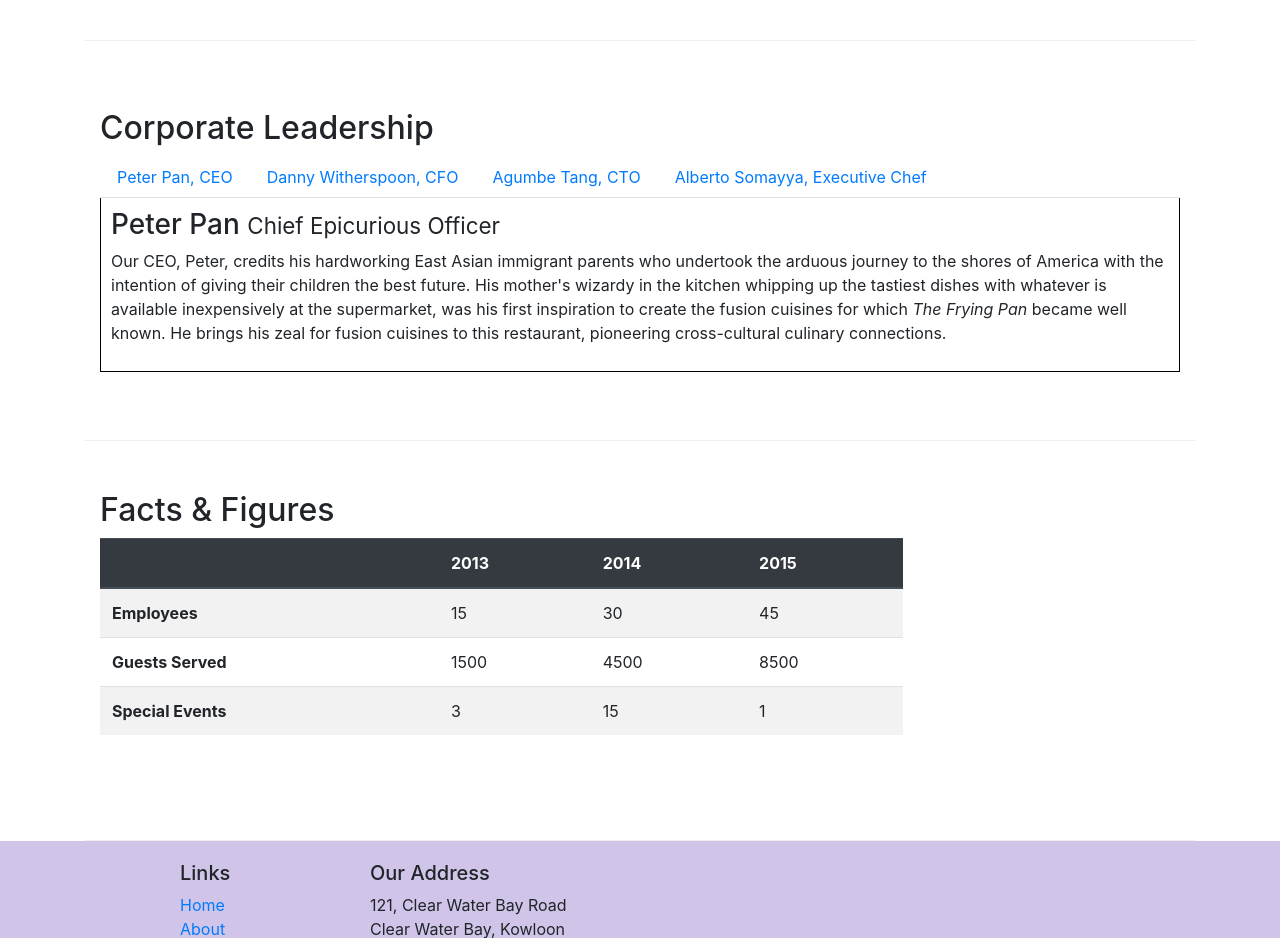
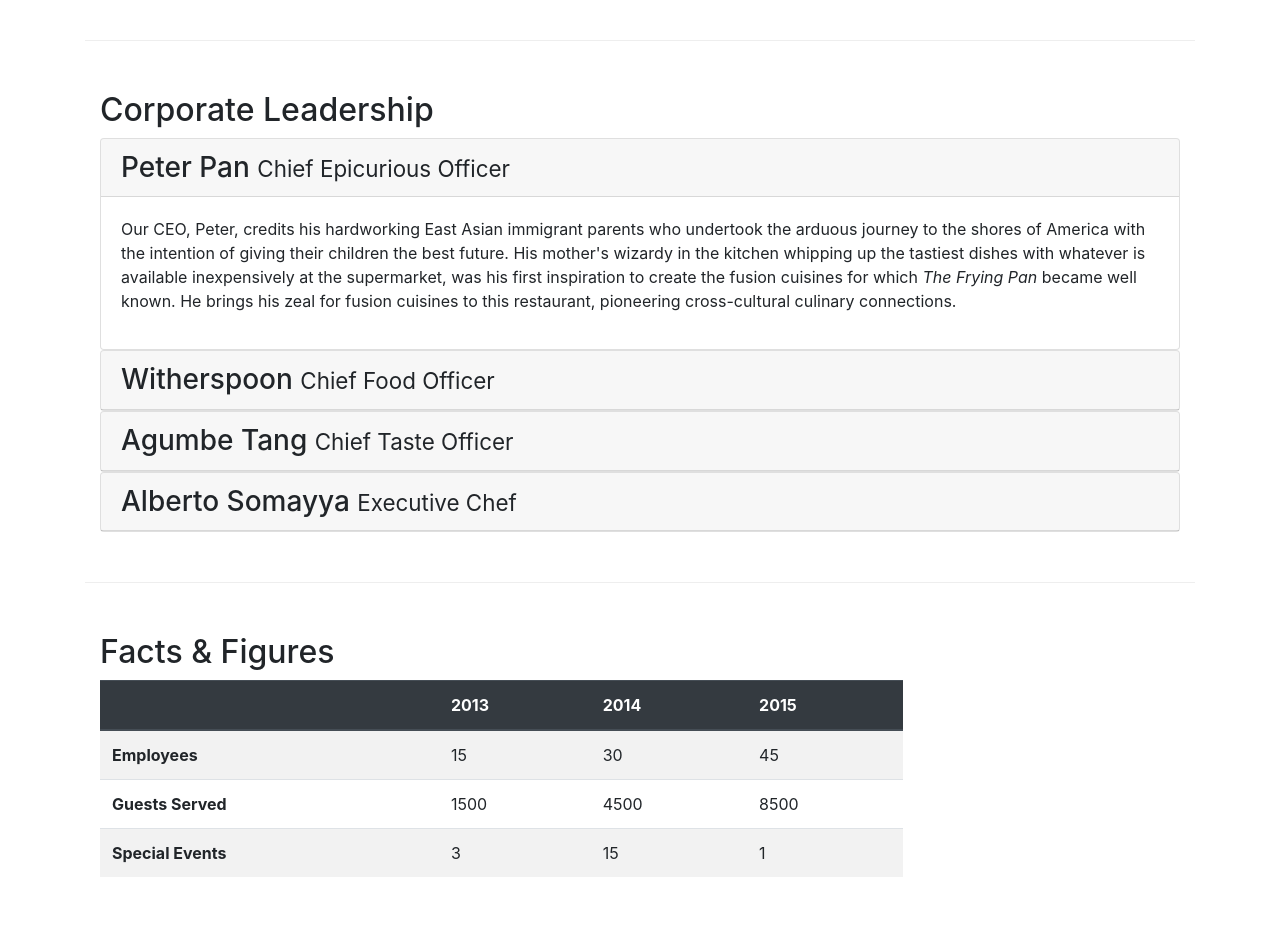
Before and after one commit to gargp1065/bootstrap, a website: page aboutus.html in a window 1280 px wide. Shown: the part 1200-2138 px from the top of the page. Drawn offline with nearby package versions, Linux system fonts and the light colour scheme.

Commit message:
Accordion

```diff
--- a/aboutus.html
+++ b/aboutus.html
@@ -99,43 +99,69 @@
         <div class="row row-content align-items-center">
             <div class="col-12">
                 <h2>Corporate Leadership</h2>
-                <ul class="nav nav-tabs">
-                    <li class="nav-item">
-                        <a class="nav-link" href="#peter"
-                            role="tab" data-toggle="tab">Peter Pan, CEO</a>
-                    </li>
 
-                    <li class="nav-item">
-                        <a class="nav-link" href="#danny"
-                            role="tab" data-toggle="tab"> Danny Witherspoon, CFO</a>
-                    </li>
+                <div id="accordion">
 
-                    <li class="nav-item">
-                        <a class="nav-link" href="#agumbe"
-                            role="tab" data-toggle="tab">Agumbe Tang, CTO</a>
-                    </li>
+                    <div class="card">
+                        <div class="card-header" role="tab" id="peterhead">
+                            <h3 class="mb-0">
+                                <a data-toggle="collapse" data-target="#peter">
+                                    Peter Pan <small>Chief Epicurious Officer</small>
+                                </a>
+                            </h3>
+                        </div>
+                        <div role="tabpanel" class="show collapse" id="peter" data-parent="#accordion">
+                            <div class="card-body">
+                                <p class="d-none d-sm-block">Our CEO, Peter, credits his hardworking East Asian immigrant parents who undertook the arduous journey to the shores of America with the intention of giving their children the best future. His mother's wizardy in the kitchen whipping up the tastiest dishes with whatever is available inexpensively at the supermarket, was his first inspiration to create the fusion cuisines for which <em>The Frying Pan</em> became well known. He brings his zeal for fusion cuisines to this restaurant, pioneering cross-cultural culinary connections.</p>
+                            </div>
+                        </div>
+                    </div>
 
-                    <li class="nav-item">
-                        <a class="nav-link" href="#alberto"
-                           role="tab" data-toggle="tab">Alberto Somayya, Executive Chef</a>
-                    </li>
-                </ul>
-                <div class="tab-content">
-                    <div role="tab-panel" class="tab-pane show fade active" id="peter">
-                        <h3>Peter Pan <small>Chief Epicurious Officer</small></h3>
-                        <p class="d-none d-sm-block">Our CEO, Peter, credits his hardworking East Asian immigrant parents who undertook the arduous journey to the shores of America with the intention of giving their children the best future. His mother's wizardy in the kitchen whipping up the tastiest dishes with whatever is available inexpensively at the supermarket, was his first inspiration to create the fusion cuisines for which <em>The Frying Pan</em> became well known. He brings his zeal for fusion cuisines to this restaurant, pioneering cross-cultural culinary connections.</p>
+                    <div class="card">
+                        <div class="card-header" role="tab" id="dannyhead">
+                            <h3 class="mb-0">
+                                <a data-toggle="collapse" data-target="#danny">
+                                    Witherspoon <small>Chief Food Officer</small>
+                                </a>
+                            </h3>
+                        </div>
+                        <div role="tabpanel" class="collapse" id="danny" data-parent="#accordion">
+                            <div class="card-body">
+                                <p class="d-none d-sm-block">Our CFO, Danny, as he is affectionately referred to by his colleagues, comes from a long established family tradition in farming and produce. His experiences growing up on a farm in the Australian outback gave him great appreciation for varieties of food sources. As he puts it in his own words, <em>Everything that runs, wins, and everything that stays, pays!</em></p>
+                            </div>
+                        </div>
                     </div>
-                    <div role="tabpanel" class="tab-pane fade" id="danny">
-                        <h3>Dhanasekaran Witherspoon <small>Chief Food Officer</small></h3>
-                        <p class="d-none d-sm-block">Our CFO, Danny, as he is affectionately referred to by his colleagues, comes from a long established family tradition in farming and produce. His experiences growing up on a farm in the Australian outback gave him great appreciation for varieties of food sources. As he puts it in his own words, <em>Everything that runs, wins, and everything that stays, pays!</em></p>
+
+
+                    <div class="card">
+                        <div class="card-header" role="tab" id="agumbehead">
+                            <h3 class="mb-0">
+                                <a data-toggle="collapse" data-target="#agumbe">
+                                    Agumbe Tang <small>Chief Taste Officer</small>
+                                </a>
+                            </h3>
+                        </div>
+                        <div role="tabpanel" class="collapse" id="agumbe" data-parent="#accordion">
+                            <div class="card-body">
+                                <p class="d-none d-sm-block">Blessed with the most discerning gustatory sense, Agumbe, our CTO, personally ensures that every dish that we serve meets his exacting tastes. Our chefs dread the tongue lashing that ensues if their dish does not meet his exacting standards. He lives by his motto, <em>You click only if you survive my lick.</em></p>
+                            </div>
+                        </div>
                     </div>
-                    <div role="tabpanel" class="tab-pane fade" id="agumbe">
-                        <h3>Agumbe Tang <small>Chief Taste Officer</small></h3>
-                        <p class="d-none d-sm-block">Blessed with the most discerning gustatory sense, Agumbe, our CTO, personally ensures that every dish that we serve meets his exacting tastes. Our chefs dread the tongue lashing that ensues if their dish does not meet his exacting standards. He lives by his motto, <em>You click only if you survive my lick.</em></p>
-                    </div>
-                                        <div role="tabpanel" class="tab-pane fade" id="alberto">
-                        <h3>Alberto Somayya <small>Executive Chef</small></h3>
-                        <p class="d-none d-sm-block">Award winning three-star Michelin chef with wide International experience having worked closely with whos-who in the culinary world, he specializes in creating mouthwatering Indo-Italian fusion experiences. He says, <em>Put together the cuisines from the two craziest cultures, and you get a winning hit! Amma Mia!</em></p>
+
+
+                    <div class="card">
+                        <div class="card-header" role="tab" id="albertohead">
+                            <h3 class="mb-0">
+                                <a data-toggle="collapse" data-target="#alberto">
+                                    Alberto Somayya  <small>Executive Chef</small>
+                                </a>
+                            </h3>
+                        </div>
+                        <div role="tabpanel" class="collapse" id="alberto" data-parent="#accordion">
+                            <div class="card-body">
+                                <p class="d-none d-sm-block">Award winning three-star Michelin chef with wide International experience having worked closely with whos-who in the culinary world, he specializes in creating mouthwatering Indo-Italian fusion experiences. He says, <em>Put together the cuisines from the two craziest cultures, and you get a winning hit! Amma Mia!</em></p>
+                            </div>
+                        </div>
                     </div>
                 </div>
             </div>
```
